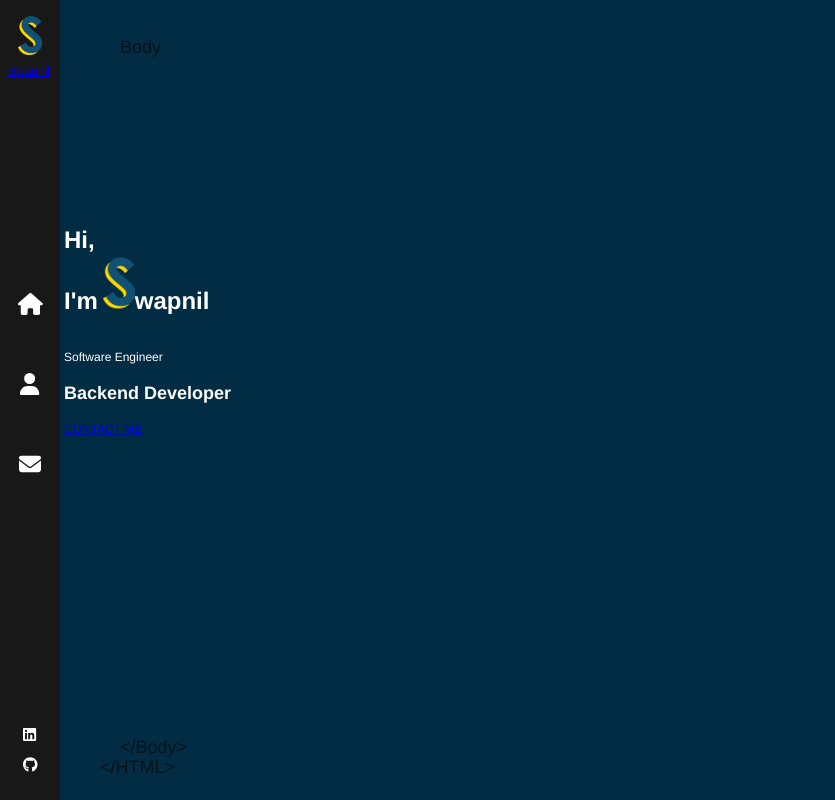
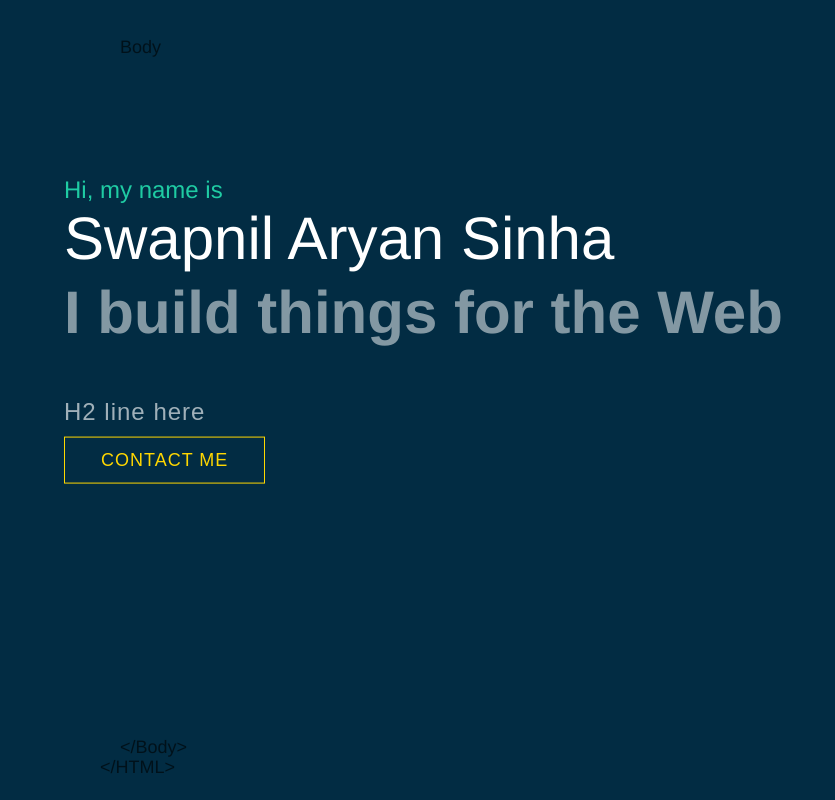
Before and after one commit to SwapnilAryan97/react_portfolio, a React (Create React App) app: page / in a window 1280 px wide. Shown: the whole page, without its empty margins (0-835 px from the left). Built offline with nearby package versions, Linux system fonts and the light colour scheme.

Commit message:
Change base layout and color

```diff
--- a/src/App.scss
+++ b/src/App.scss
@@ -3,6 +3,10 @@ $primary-color: #ffd700;
 @import 'animate.css';
 
 
+// @font-face {
+//   font-family: 'Menlo Regular';
+//   src: url('./assets/fonts/Menlo-Regular.ttf') format('tff');
+// }
 @font-face {
   font-family: 'Helvetica Neue';
   src: url('./assets/fonts/helvetica-neu.ttf') format('tff');
--- a/src/components/Home/index.js
+++ b/src/components/Home/index.js
@@ -1,20 +1,18 @@
 import { Link } from 'react-router-dom'
-import Logotitle from '../../assets/images/logo-s.png'
+// import Logotitle from '../../assets/images/logo-s.png'
 import './index.scss'
 
 const Home = () => {
   return (
     <div className="container home-page">
       <div className="text-zone">
-        <h1>
-          Hi, <br /> I'm
-        <img className="single-logo" src={Logotitle} alt="developer" />
-        wapnil
+        <div className="coding-text">Hi, my name is</div>
+        <h1 className="less-font fade-in-1">Swapnil Aryan Sinha</h1>
+        <h1 className="fade-color fade-in-2">
+          I build things for the Web <br />
         </h1>
-        <br />
-        Software Engineer
-        <h2>Backend Developer</h2>
-        <Link to="/connect" className="flat-buttom">
+        <h2>H2 line here</h2>
+        <Link to="/connect" className="flat-button">
           CONTACT ME
         </Link>
       </div>
--- a/src/components/Home/index.scss
+++ b/src/components/Home/index.scss
@@ -4,17 +4,88 @@
     left: 10%;
     top: 50%;
     transform: translateY(-50%);
-    width: 40%;
+    width: 150%;
     max-height: 90%;
+    // font-family: 'Coolvetica';
+    // font-weight: 100;
   }
 
   h1 {
+    font-size: 5em;
+    animation: fadeIn 1s 1.3s backwards;
+
+    &::before {
+      font-family: 'La Belle Aurore';
+      // position: absolute;
+      // left: 15px;
+    }
+
+    &::after {
+      font-family: 'La Belle Aurore';
+      animation: fadeIn 1s 1.4s backwards;
+    }
+
+    // For the 'S' logo with the name
     img {
       width: 32px;
+      margin-left: 20px;
+      opacity: 0;
+      height: auto;
+      animation: rotateIn 1s linear both;
+      animation-delay: 1.4s;
     }
   }
-.single-logo {
+  .single-logo {
     width: 32px;
     padding-left: 5px;
+  }
+  .coding-text {
+    color: #1fcba3;
+    font-size: 2em;
+    font-weight: 500;
+    margin-bottom: -50px;
+  }
+
+  h2 {
+    color: #ffffffa0;
+    // opacity: 0.45;
+    font-size: 2em;
+    font-weight: 400;
+    font-family: sans-serif;
+    letter-spacing: 1px;
+    animation: fadein 1s 2.8s backwards;
+  }
+
+  .flat-button {
+    color: #ffd700;
+    font-size: 1.5em;
+    letter-spacing: 1px;
+    font-family: sans-serif;
+    text-decoration: none;
+    padding: 0.7em 2em;
+    border: 1px solid #ffd700;
+    animation: fadein 1s 2.8s backwards;
+    white-space: nowrap;
+
+    &:hover {
+      background: #ffd700;
+      color: #333
+    }
+  }
+
+  .less-font {
+    font-weight: 300;
+  }
+
+  .fade-color {
+    color: #ffffff83;
+    margin-top: -50px;
+  }
+
+  .fade-in-1 {
+    animation: fadeIn 1s 2s backwards;
+  }
+  .fade-in-2 {
+    animation: fadeIn 1s 3s backwards;
+  }
 }
-}
--- a/src/components/Layout/index.js
+++ b/src/components/Layout/index.js
@@ -6,7 +6,7 @@ import './index.scss'
 const Layout = () => {
   return (
     <div className="App">
-      <Sidebar />
+      {/* <Sidebar /> */}
       <div className="page">
         <span className="tags top-tags">Body</span>
         <Outlet />
```
Also changed, not shown: src/assets/fonts/Menlo-Regular.ttf (added), src/components/Navbar/index.js (added), src/components/Navbar/index.scss (added).
